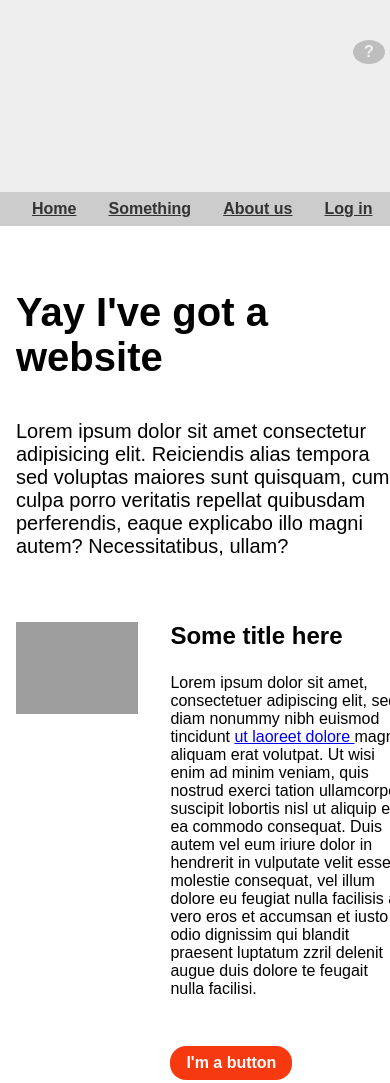
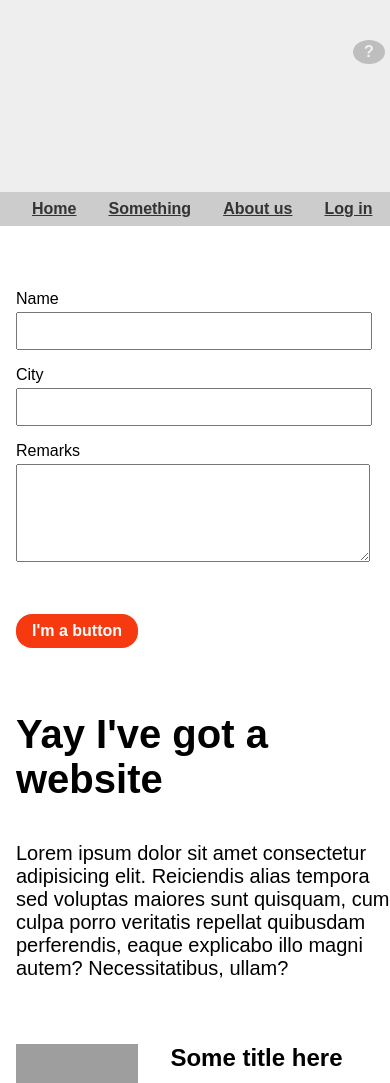
Before and after one commit to SteveWyntontje/Mario-anywhere, a website: page src/mock-site/index.html in a window 390 px wide. Shown: the top 1083 px of the page. Drawn offline with nearby package versions, Linux system fonts and the light colour scheme; grey boxes are pictures that could not be loaded.

Commit message:
add form

```diff
--- /dev/null
+++ b/src/mock-site/css/mock-form.css
@@ -0,0 +1,33 @@
+form {
+  --list-item-padding: 10em;
+}
+
+input,
+select,
+textarea {
+  font: inherit;
+}
+
+input,
+textarea {
+  padding: 0.5em 1em;
+  width: 20em;
+}
+
+textarea {
+  height: 5rem;
+}
+
+.form-list__item {
+  margin-bottom: 1rem;
+  /* padding-left: var(--list-item-padding); */
+}
+
+.form-list__item label {
+  display: block;
+  margin: 0 0 0.25em;
+  /* --margin-r: 1em;
+  margin-left: calc(-1 * var(--list-item-padding));
+  margin-right: var(--margin-r);
+  width: calc(var(--list-item-padding) - var(--margin-r)); */
+}
--- a/src/mock-site/css/mock-site.css
+++ b/src/mock-site/css/mock-site.css
@@ -19,6 +19,14 @@ button {
   font-size: inherit;
 }
 
+header {
+  background: #ccc;
+}
+
+.o-content-section {
+  margin-bottom: 4rem;
+}
+
 .launch-btn {
   position: absolute;
   top: 0.5rem;
@@ -33,14 +41,8 @@ button {
 }
 
 .masthead {
-  /* margin-bottom: 4rem; */
   background: #eee;
   height: 12rem;
-}
-
-header {
-  margin-bottom: 4rem;
-  background: #ccc;
 }
 
 .u-list-bare {
@@ -69,14 +71,12 @@ p:last-child {
 }
 
 .intro {
-  margin-bottom: 4rem;
   font-size: 1.25rem;
 }
 
 .media-box {
   display: flex;
   column-gap: 2rem;
-  margin: 0 0 4rem;
 }
 
 .media-box__media {
@@ -102,5 +102,6 @@ p:last-child {
 .block-level {
   background: #eee;
   border: 1px solid;
+  border-radius: 1em;
   padding: 1em;
 }
--- a/src/mock-site/index.html
+++ b/src/mock-site/index.html
@@ -9,11 +9,12 @@
 
   <link rel="stylesheet" href="css/bootstrap-grid.min.css">
   <link rel="stylesheet" href="css/mock-site.css">
+  <link rel="stylesheet" href="css/mock-form.css">
 </head>
 <body>
   <button id="launch-btn" class="launch-btn">Give me Mario!</button>
   <div class="masthead"></div>
-  <header>
+  <header class="o-content-section">
     <div class="container">
       <div class="row">
       <div class="col">
@@ -29,10 +30,37 @@
     </div>
   </div>
   </header>
+
   <div class="container">
     <div class="row">
       <div class="col-md-8 offset-md-2">
-        <div class="intro">
+        <form class="o-content-section">
+          <ul class="form-list u-list-bare">
+            <li class="form-list__item">
+              <label for="form-name">Name</label><input name="name" id="form-name" />
+            </li>
+            <li class="form-list__item">
+              <label for="form-city">City</label><input name="city" id="form-city" />
+            </li>
+            <li class="form-list__item">
+              <label for="form-remarks">Remarks</label>
+              <textarea name="remarks" id="form-remarks"></textarea>
+            </li>
+            <li class="form-list__item">
+              <button style="margin-top: 2em;">I'm a button</button>
+            </li>
+
+          </ul>
+        </form>
+      </div>
+    </div>
+  </div>
+
+
+  <div class="container">
+    <div class="row">
+      <div class="col-md-8 offset-md-2">
+        <div class="intro o-content-section">
           <h1>Yay I've got a website</h1>
           <p >Lorem ipsum dolor sit amet consectetur adipisicing elit. Reiciendis alias tempora sed voluptas maiores sunt quisquam, cum, culpa porro veritatis repellat quibusdam perferendis, eaque explicabo illo magni autem? Necessitatibus, ullam?</p>
         </div>
@@ -41,7 +69,7 @@
 
     <div class="row">
       <div class="col-md-10">
-        <div class="media-box">
+        <div class="media-box o-content-section">
           <div class="media-box__media">
             <img src="https://placekitten.com/400/300" class="media-box__image">
           </div>
@@ -58,7 +86,7 @@
 
     <div class="row">
       <div class="col-md-10 offset-md-2">
-        <div class="media-box">
+        <div class="media-box o-content-section">
           <div class="media-box__media media-box__media--right">
             <img src="https://placekitten.com/440/330" class="media-box__image">
           </div>
@@ -74,7 +102,7 @@
 
     <div class="row">
       <div class="col-md-10">
-        <div class="media-box">
+        <div class="media-box o-content-section">
           <div class="media-box__media">
             <img src="https://placekitten.com/400/300" class="media-box__image">
           </div>
--- a/src/modules/PageWorld.js
+++ b/src/modules/PageWorld.js
@@ -316,10 +316,10 @@ class PageWorld {
     // then inside those, still create spans per line
 
     // selector that define elements to be treated as a solid block
-    const blockLevelSelector = '.block-level, img, video, button';
+    const blockLevelSelector = '.block-level, img, video, button, input, textarea';
     // define selector for elms where we don't want to dig down further
     // we'll only create spans per line there
-    const textLevelSelector = 'h1, h2, h3, h4, h5, h6, p';
+    const textLevelSelector = 'h1, h2, h3, h4, h5, h6, p, label';
     const deepestLevelSelectors = ['.block-level', 'p'];
     const oldSelectors = ['button', '.o-card--balloon', 'a', 'th', 'td', 'input', 'label', 'img'];
 
```
Also changed, not shown: src/dist/mario.js.
